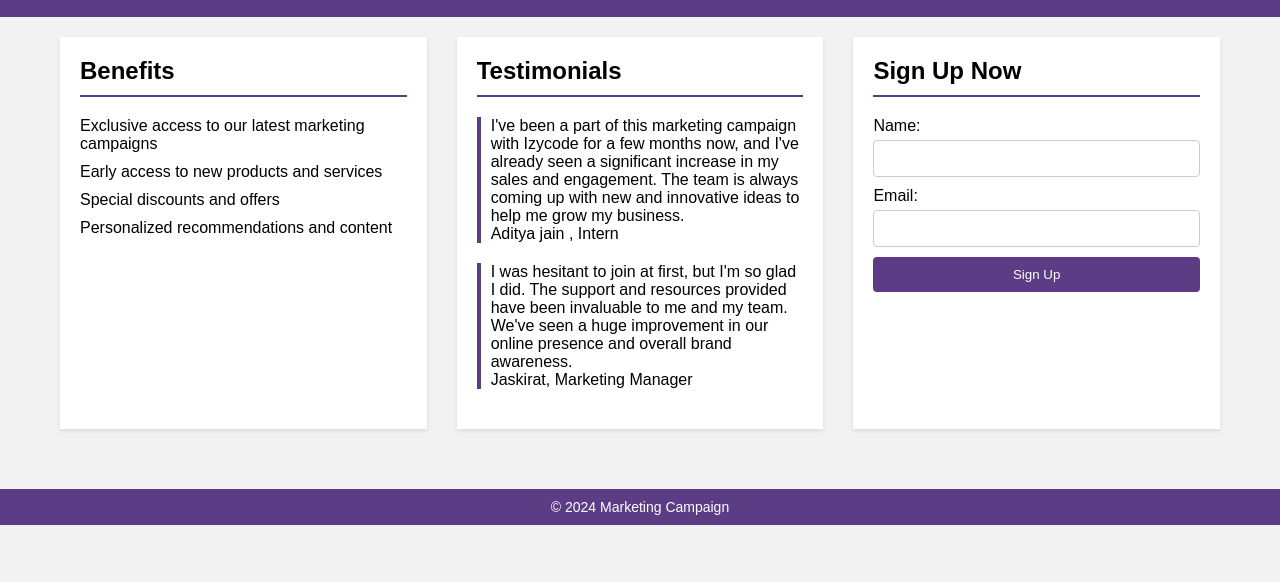
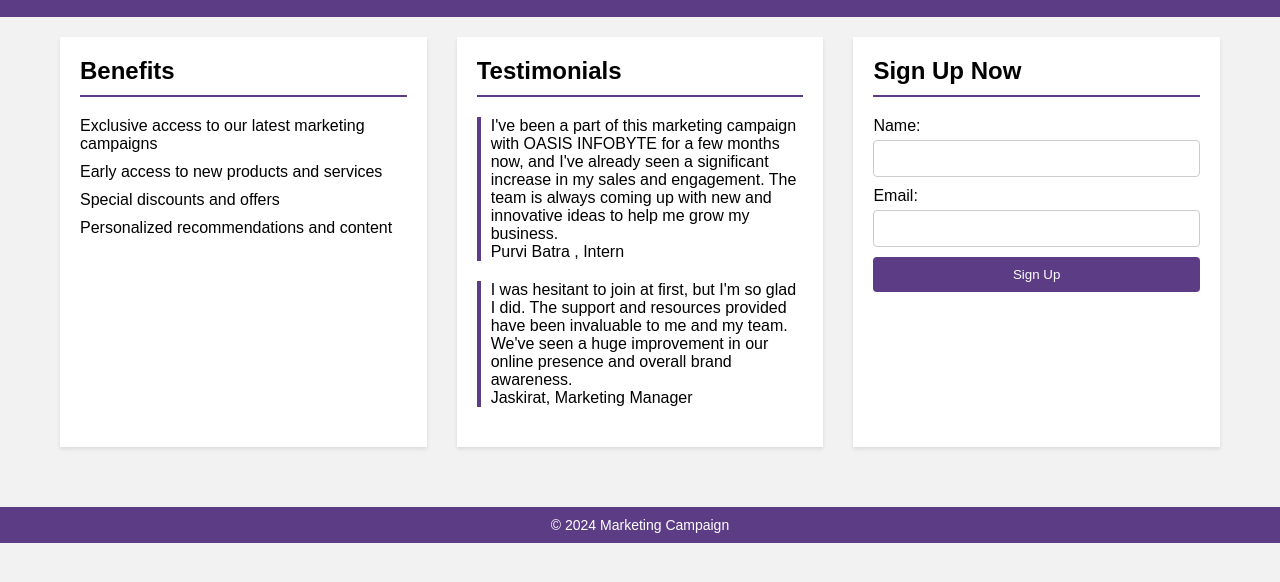
Before and after one commit to purvibatra06/PRODIGY_TrackCode_TaskNumber, a plain HTML site: page Landing.html in a window 1280 px wide. Shown: the part 86-668 px from the top of the page. Drawn offline with Linux system fonts and the light colour scheme.

Commit message:
Landing.html

```diff
--- a/Landing.html
+++ b/Landing.html
@@ -27,8 +27,8 @@
       <h2>Testimonials</h2>
       <figure>
         <blockquote>
-          <p>I've been a part of this marketing campaign with Izycode for a few months now, and I've already seen a significant increase in my sales and engagement. The team is always coming up with new and innovative ideas to help me grow my business.</p>
-          <figcaption aria-label="Aditya Jain, Intern">Aditya jain , Intern</figcaption>
+          <p>I've been a part of this marketing campaign with OASIS INFOBYTE for a few months now, and I've already seen a significant increase in my sales and engagement. The team is always coming up with new and innovative ideas to help me grow my business.</p>
+          <figcaption aria-label="Purvi Batra, Intern">Purvi Batra , Intern</figcaption>
         </blockquote>
       </figure>
       <figure>
```
